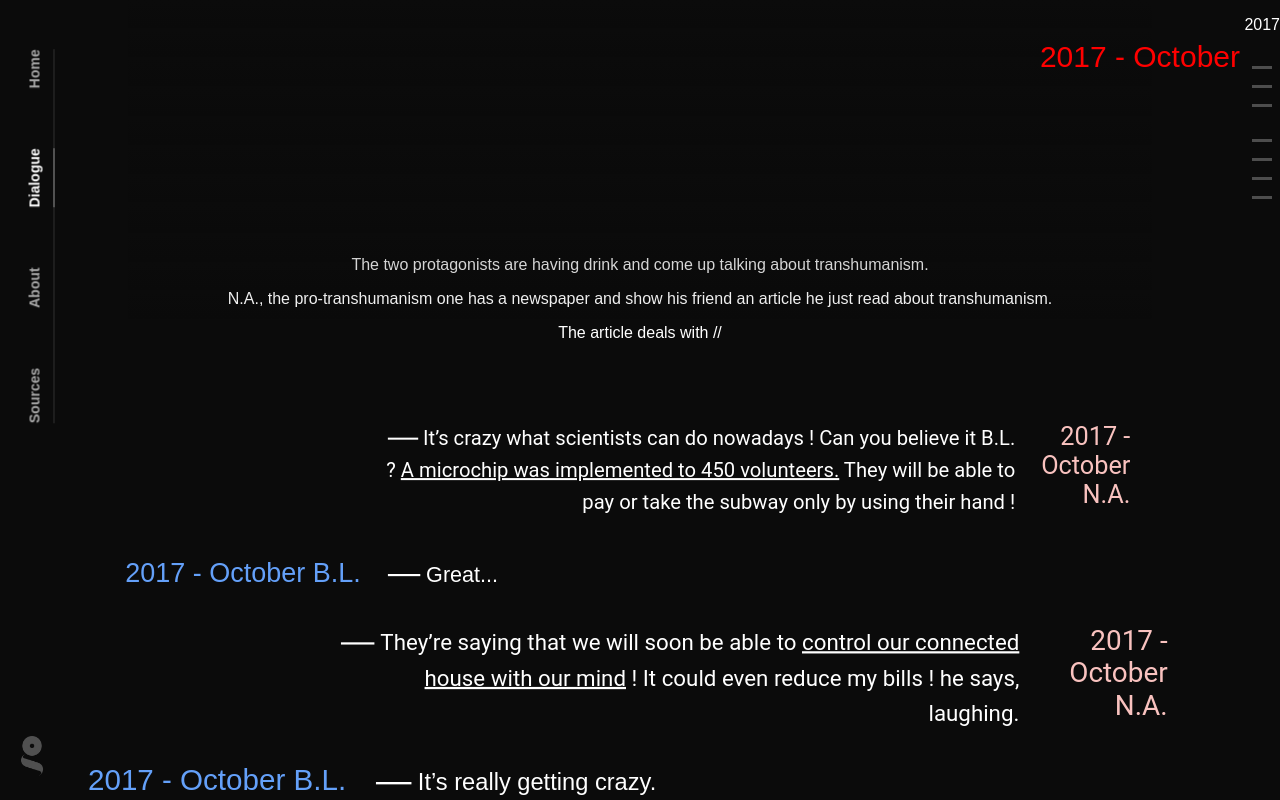
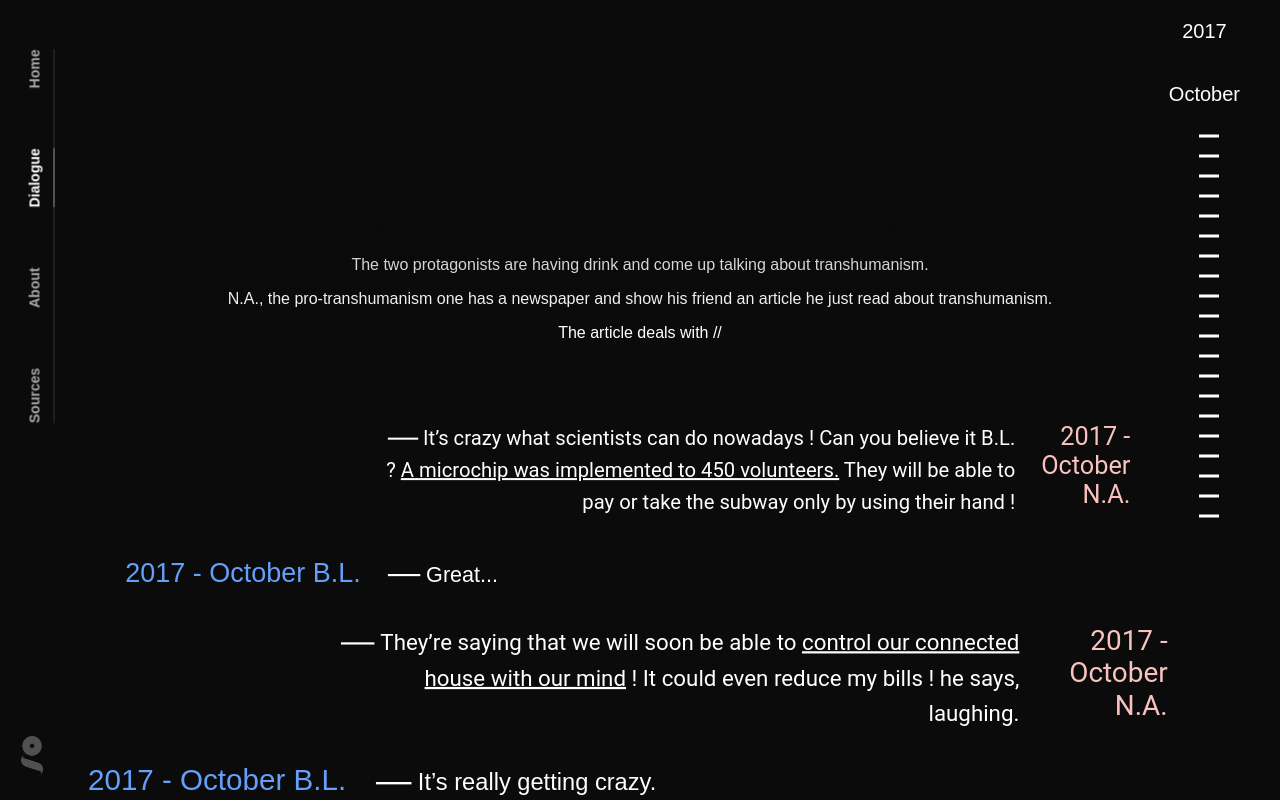
Before and after one commit to AlexandreMasse/transhumanism, a Vue app: page /transhumanism/dialogue in a window 1280 px wide. Shown: the top 800 px of the page. Built offline with nearby package versions, Linux system fonts and the light colour scheme.

Commit message:
dialogueSideProgress : wip

```diff
--- a/src/components/Dialogue/Dialogue.vue
+++ b/src/components/Dialogue/Dialogue.vue
@@ -1,9 +1,8 @@
 <template>
   <div id="dialogue">
-    <div class="test">{{currentYear}} - {{currentMonth}}</div>
     <div class="gradient-top"></div>
 
-    <dialogue-side-progression :dialogue="dialogue" v-bind:currentYear="currentYear" v-bind:currentMonth="currentMonth"/>
+    <dialogue-side-progression :dialogue="dialogue" :year="currentYear" :month="currentMonth"/>
     <div class="dialogue-container">
       <div class="narration-intro">
         <p>The two protagonists are having drink and come up talking about transhumanism.</p>
@@ -106,7 +105,7 @@ export default {
     },
     smoothScroll (e) {
       e.preventDefault()
-      let scrollTime = 1.2 // Scroll time
+      let scrollTime = 1.5 // Scroll time
       let scrollDistance = 200 // Distance. Use smaller value for shorter scroll and greater value for longer scroll
       let delta = e.wheelDelta / 120 || -e.detail / 3
       let scrollTop = window.scrollY
@@ -159,15 +158,6 @@ export default {
 
 <style scoped lang="scss">
 #dialogue {
-
-  .test {
-    z-index: 1000;
-    position: fixed;
-    right: 40px;
-    top: 40px;
-    color: red;
-    font-size: 30px;
-  }
 
   padding-top: 30vh;
   position: relative;
--- a/src/components/Dialogue/DialogueSideProgression.vue
+++ b/src/components/Dialogue/DialogueSideProgression.vue
@@ -2,29 +2,118 @@
   <div id="dialogue-side-progression">
 
     <p class="year-title">
-      {{ currentYear }}
+      {{ year }}
     </p>
-    <div v-for="(year, index) in dialogue" :key="index">
+    <p class="month-title">
+      {{ month }}
+    </p>
+
+    <div class="step-container">
+      <div v-for="(step, index) in nbStep" class="step" :key="index" @click="changeStep(index + 1)"></div>
+    </div>
+
+    <!--
+    :class="{
+      'max': currentStep === (index + 1),
+      'middle': ( currentStep === (index + 2) || currentStep === index ),
+      }"
+    -->
+    <!--<div v-for="(year, index) in dialogue" :key="index">
       <div v-for="(month, index) in year.months" :key="index">
         <div class="line"></div>
-        <!--<div class="line before"></div>-->
-        <!--<div class="line active"></div>-->
-        <!--<div class="month active">-->
-          <!--{{ month.monthName }}-->
-        <!--</div>-->
-        <!--<div class="line after"></div>-->
+        <div class="line"></div>
+        <div class="line"></div>
+        &lt;!&ndash;<div class="line before"></div>&ndash;&gt;
+        &lt;!&ndash;<div class="line active"></div>&ndash;&gt;
+        &lt;!&ndash;<div class="month active">&ndash;&gt;
+          &lt;!&ndash;{{ month.monthName }}&ndash;&gt;
+        &lt;!&ndash;</div>&ndash;&gt;
+        &lt;!&ndash;<div class="line after"></div>&ndash;&gt;
       </div>
-    </div>
+    </div>-->
   </div>
 </template>
 
 <script>
 export default {
   name: 'DialogueSideProgression',
-  props: ['dialogue', 'currentYear', 'currentMonth'],
+  props: ['dialogue', 'year', 'month'],
   data () {
     return {
+      currentStep: 3,
+      nbStep: 20
     }
+  },
+  methods: {
+    throttle (delay, fn) {
+      let lastCall = 0
+      return function (...args) {
+        const now = (new Date()).getTime()
+        if (now - lastCall < delay) {
+          return
+        }
+        lastCall = now
+        return fn(...args)
+      }
+    },
+    changeStep (nextStep) {
+
+      if (nextStep > 0 && nextStep <= this.nbStep && this.currentStep !== nextStep) {
+
+        this.currentStep = nextStep
+
+        this.stepsElements.forEach((el, index) => {
+          // el.classList.remove('middle')
+          // el.classList.remove('max')
+
+          el.style.width = '20px'
+
+          if ((index + 1) === nextStep) {
+            // el.classList.add('max')
+          }el.style.width = '40px'
+
+          if (nextStep === (index + 2) || nextStep === index) {
+            // el.classList.add('middle')
+            el.style.width = '30px'
+          }
+        })
+
+        // const stepEl = this.stepsElements[nextStep-1]
+        /* stepEl.previousSibling.classList.remove('max')
+        stepEl.previousSibling.classList.add('middle')
+        stepEl.classList.remove('middle')
+        stepEl.classList.add('max')
+        stepEl.nextSibling.classList.remove('max')
+        stepEl.nextSibling.classList.add('middle') */
+      }
+    },
+    onMouseWheel () {
+      // const scrollYPourcent = (window.scrollY + window.innerHeight) / this.dialogueContainer.clientHeight
+      const scrollYPourcent = window.scrollY / (document.body.scrollHeight - window.innerHeight)
+
+      const nextStep = Math.round(scrollYPourcent * this.nbStep)
+
+      this.changeStep(nextStep)
+    }
+  },
+  watch: {
+    'month' (to, from) {
+      console.log(to)
+    }
+  },
+  mounted () {
+    this.stepsElements = this.$el.querySelectorAll('.step')
+    this.dialogueContainer = document.querySelector('.dialogue-container')
+    // const dialogueHeight = th
+    // console.dir(dialogue.clientHeight)
+
+    window.addEventListener('mousewheel', this.onMouseWheel)
+
+    /* stepsElements.forEach((step, index) => {
+      step.addEventListener('mouseover', (e) => {
+
+      })
+    })*/
   }
 }
 </script>
@@ -36,27 +125,47 @@ export default {
     align-items: center;
     position: fixed;
     top: 0vh;
-    right: 0;
+    right: 40px;
     cursor: pointer;
 
-    .line {
+    .year-title, .month-title {
+      font-size: 20px;
+    }
+
+    .step {
+      position: relative;
+      height: 20px;
+      width: 30px;
+      &:before {
         content: '';
-      background: #4D4D4D;
+        position: absolute;
+        top: 50%;
+        transform: translateY(-50%);
+        right: 0;
+        background-color: white;
         height: 3px;
         width: 20px;
-      margin: 2vh 0;
+        transition: width 0.5s ease;
+      }
 
-      &:hover {
-        background: white;
+      &.max:before {
+        width: 40px;
       }
-    }
-    .before, .after {
+      &.middle:before {
         width: 30px;
       }
 
-    .active {
+     /* &:hover {
+        &:before {
           width: 40px;
-      background: white;
+          transition: width 0.5s ease;
         }
+        +:before {
+          width: 30px;
+          transition: width 0.5s ease;
+        }
+      }*/
+    }
+
   }
 </style>
```
Lines whose indentation alone changed are shown as unchanged.
